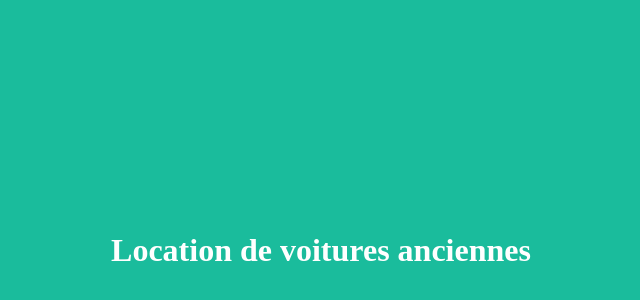
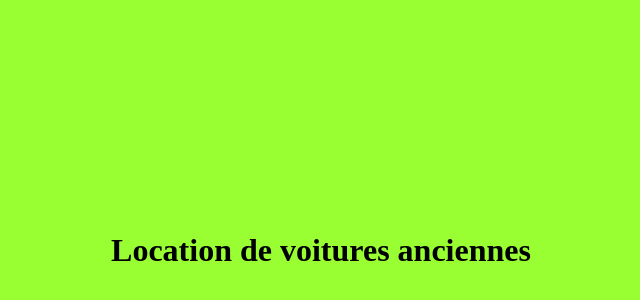
Before and after one commit to AmineRayes/Agence-Location, a plain HTML site: page index.html in a window 1280 px wide. Shown: the part 42-342 px from the top of the page, without its empty margins (319-959 px from the left). Drawn offline with Linux system fonts and the light colour scheme.

Commit message:
change couleur vert

```diff
--- a/index.html
+++ b/index.html
@@ -4,7 +4,7 @@
 <meta charset="utf-8">
 <title></title>
 </head>
-<body style="background-color:#1abc9c">
-<h1 style="padding-top:20%; padding-bottom:20%; text-align:center; color:#FFFFFF">Location de voitures anciennes</h1>
+<body style="background-color:#99ff33">
+<h1 style="padding-top:20%; padding-bottom:20%; text-align:center; color:#000">Location de voitures anciennes</h1>
 </body>
 </html>
```
